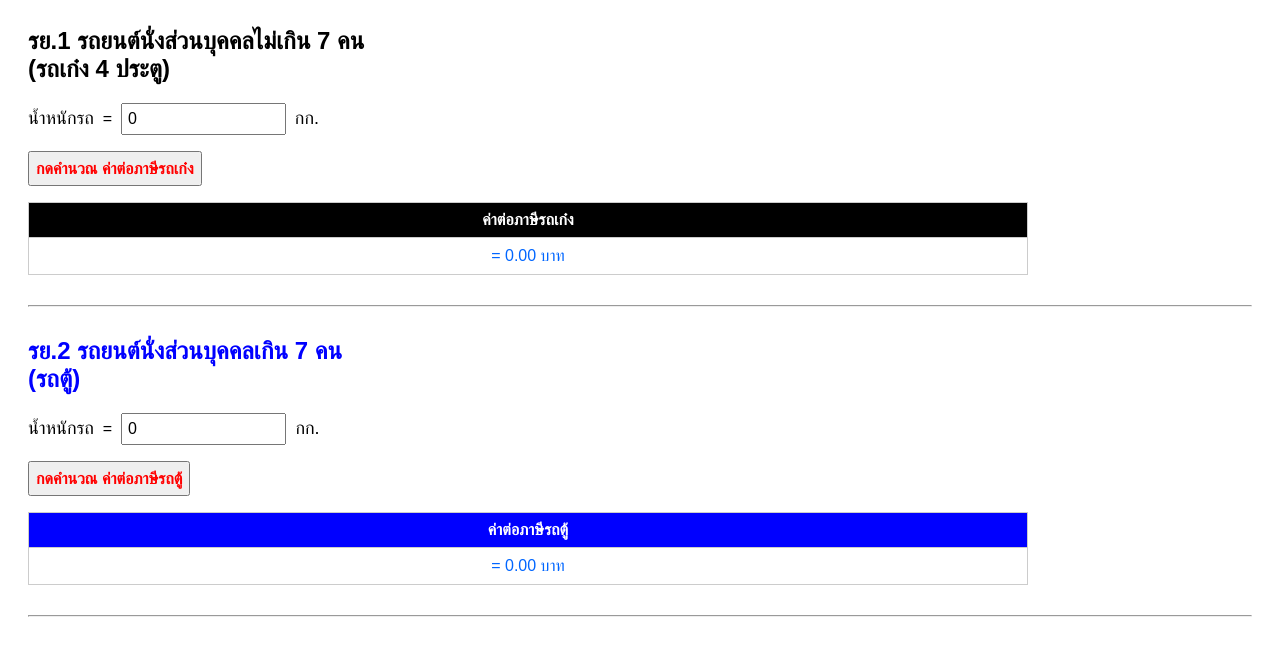
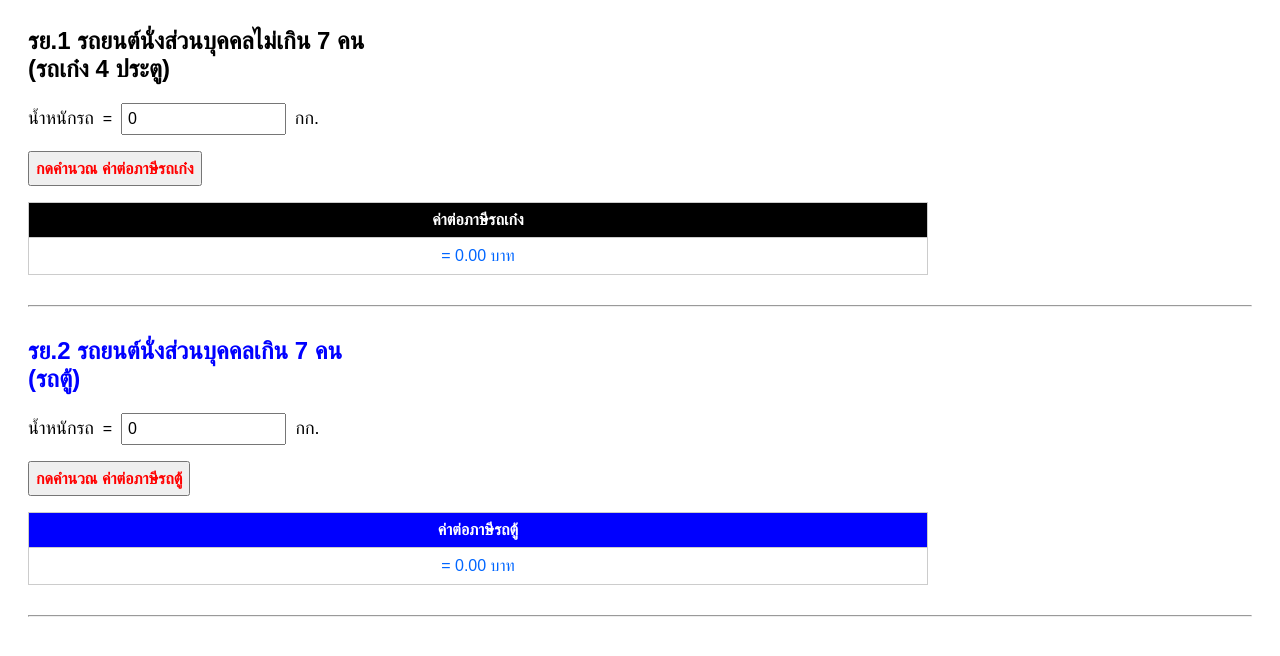
Before and after one commit to mazadora/EVTax_KBAmata, a plain HTML site: page index.html in a window 1280 px wide. Shown: the part 90-746 px from the top of the page. Drawn offline with Linux system fonts and the light colour scheme.

Commit message:
Update index.html

```diff
--- a/index.html
+++ b/index.html
@@ -6,7 +6,7 @@
 
     <style>
         body { font-family: sans-serif; padding: 20px; }
-        table { width: 1000px; border-collapse: collapse; margin-top: 10px; }
+        table { width: 900px; border-collapse: collapse; margin-top: 10px; }
         td { border: 1px solid #ccc; padding: 8px; text-align: center; }
         th { border: 1px solid #ccc; padding: 8px; background-color: #f2f2f2; }
         input[type="text"] { font-size: 16px; padding: 5px; }
```
